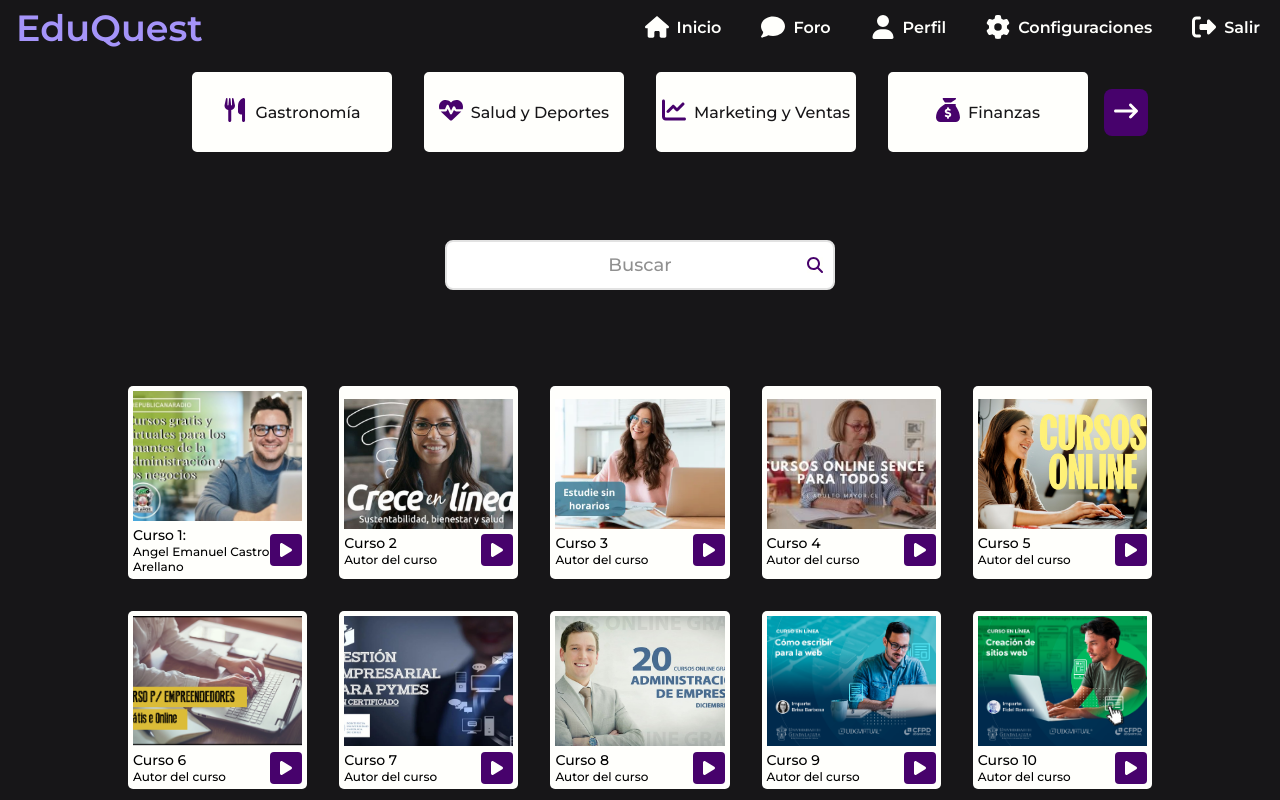
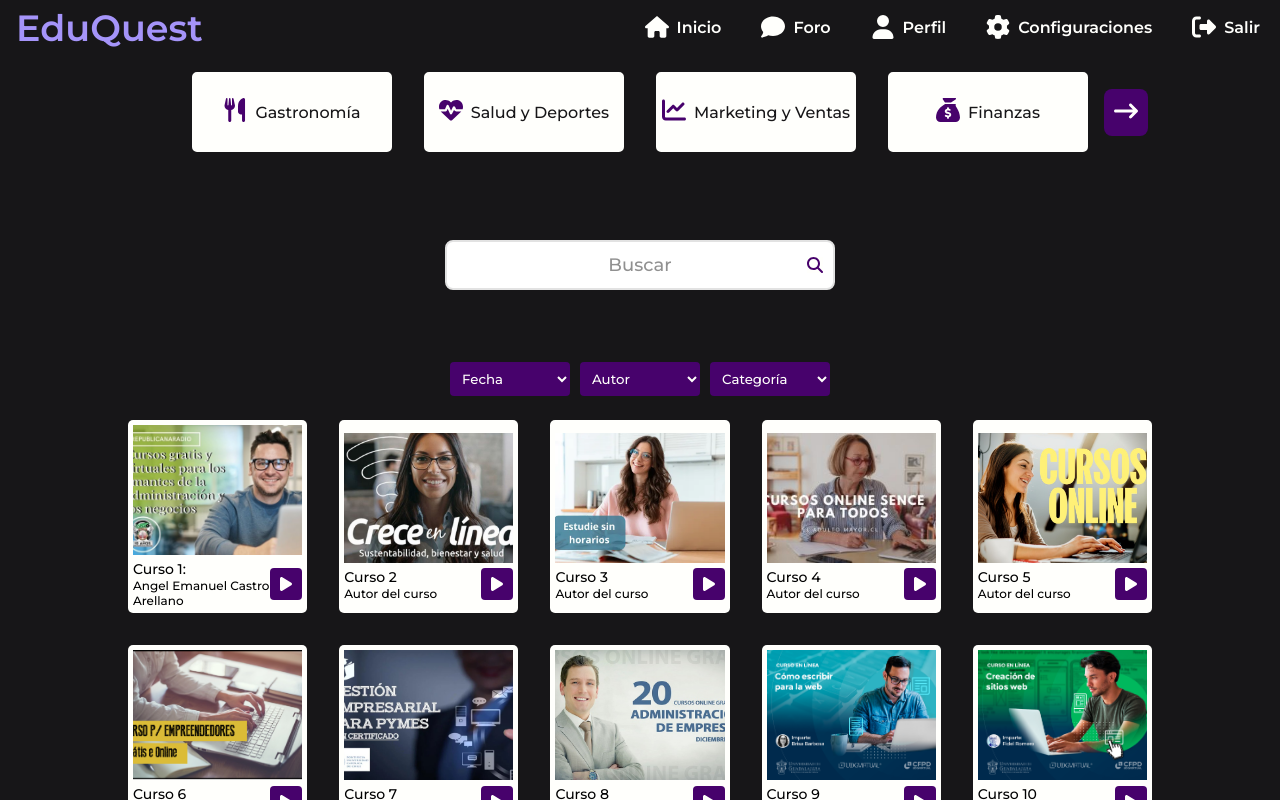
Before and after one commit to jnthnexpdev/EduQuest, an Angular app: page /cursos/inicio in a window 1280 px wide. Shown: the top 800 px of the page. Built offline with nearby package versions, Linux system fonts and the light colour scheme.

Commit message:
Courses Filter select

```diff
--- a/src/app/courses/pages/courses-page/courses-page.component.css
+++ b/src/app/courses/pages/courses-page/courses-page.component.css
@@ -70,6 +70,16 @@ img {
     object-fit: cover;
 }
 
+select{
+    background-color: var(--indigo);
+    width: 120px;
+    margin-left: 5px;
+    margin-right: 5px;
+    color: var(--white);
+    padding: 8px;
+    border-radius: 4px;
+
+}
 
 /* cards carrusel*/
 .carousel {
--- a/src/app/courses/pages/courses-page/courses-page.component.html
+++ b/src/app/courses/pages/courses-page/courses-page.component.html
@@ -41,7 +41,41 @@
 </section>
 
 
+<!-- Filtros cards  -->
+
+<section class="flex-center-center-column text-extra-small">
+    <div>
+    <select name="filtro-1">
+        <option value="none" selected>Fecha</option>
+        <option value="value1" >2022</option>
+        <option value="value2">2023</option>
+        <option value="value3">2024</option>
+      </select>
+
+      <select name="filtro-2">
+        <option value="none" selected>Autor</option>
+        <option value="value1" >Autor 1</option>
+        <option value="value2">Autor 2</option>
+        <option value="value3">Autor 3</option>
+      </select>
+
+      <select name="filtro-3">
+        <option value="none" selected>Categoría</option>
+        <option value="value1" >Gastronomía</option>
+        <option value="value2">Salud y Deportes</option>
+        <option value="value3">Marketing y Ventas</option>
+        <option value="value4">Finanzas</option>
+        <option value="value5">Programación</option>
+        <option value="value6">Diseño</option>
+        <option value="value7">Idiomas</option>
+        <option value="value8">Música</option>
+      </select>
+    </div>
+</section>
+
+
 <!-- cards de los cursos  -->
+
 <section>
 <div class="grid-container-courses mt-24">
 
```
